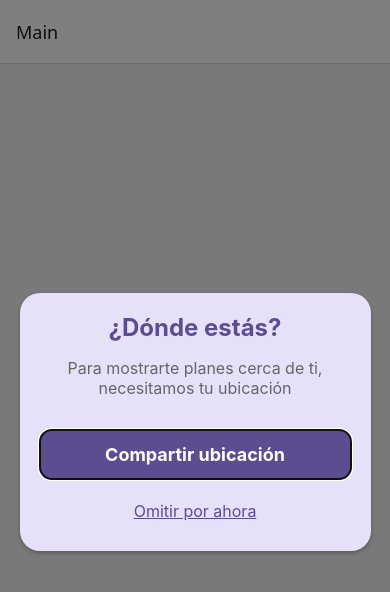
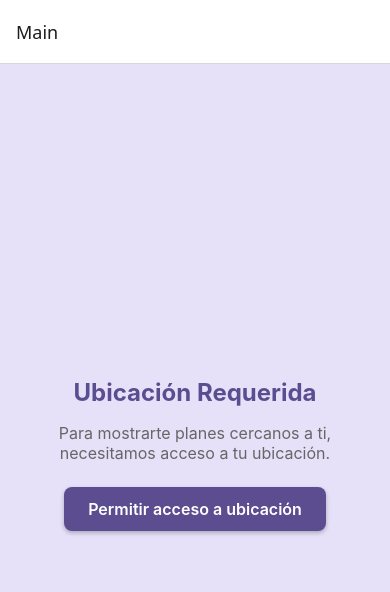
Before and after one commit to Leojgp/ApenMeet, a React Native app: screen /Main in a window 390 px wide. Shown: the top 592 px of the page. Built offline with nearby package versions, Linux system fonts and the light colour scheme.

Commit message:
Fixing location errores and sign up redirections as well as Plans renderization

```diff
--- a/src/components/auth/LocationRequest.tsx
+++ b/src/components/auth/LocationRequest.tsx
@@ -18,34 +18,27 @@ export default function LocationRequest({ onLocationSet }: LocationRequestProps)
   const requestLocationPermission = async () => {
     try {
       const { status } = await Location.requestForegroundPermissionsAsync();
-      if (status === 'granted') {
-        getCurrentLocation();
-      } else {
+      if (status !== 'granted') {
         Alert.alert(
-          'Permiso de ubicación denegado',
-          'Para usar esta función, necesitamos acceso a tu ubicación. ¿Quieres abrir la configuración para permitir el acceso?',
+          'Permiso de ubicación requerido',
+          'Necesitamos acceso a tu ubicación para mostrarte planes cercanos a ti.',
           [
             {
-              text: 'No',
-              style: 'cancel',
-              onPress: onLocationSet
+              text: 'Ir a Configuración',
+              onPress: () => Linking.openSettings(),
             },
             {
-              text: 'Sí, abrir configuración',
-              onPress: () => {
-                if (Platform.OS === 'ios') {
-                  Linking.openURL('app-settings:');
-                } else {
-                  Linking.openSettings();
-                }
-              }
-            }
+              text: 'Cancelar',
+              style: 'cancel',
+            },
           ]
         );
+        return false;
       }
+      return true;
     } catch (error) {
-      console.log('Error requesting location permission:', error);
-      Alert.alert('Error', 'No se pudo solicitar el permiso de ubicación');
+      console.error('Error requesting location permission:', error);
+      return false;
     }
   };
 
@@ -68,12 +61,12 @@ export default function LocationRequest({ onLocationSet }: LocationRequestProps)
       const city = address?.city || '';
 
       const formData = new FormData();
-      formData.append('location', JSON.stringify({
-        city,
-        coordinates: [location.coords.longitude, location.coords.latitude]
-      }));
+      formData.append('location[city]', city);
+      formData.append('location[coordinates][]', String(location.coords.longitude));
+      formData.append('location[coordinates][]', String(location.coords.latitude));
 
-      await updateUser(formData);
+      const response = await updateUser(formData);
+      console.log('Location update response:', response);
 
       dispatch(setUser({
         ...currentUser,
@@ -92,94 +85,67 @@ export default function LocationRequest({ onLocationSet }: LocationRequestProps)
     }
   };
 
+  const handleRequestLocation = async () => {
+    const hasPermission = await requestLocationPermission();
+    if (hasPermission) {
+      await getCurrentLocation();
+    }
+  };
+
   return (
-    <Modal
-      animationType="slide"
-      transparent={true}
-      visible={true}
-      onRequestClose={() => {}}
-    >
-      <View style={styles.modalContainer}>
-        <View style={styles.modalContent}>
-          <Text style={styles.title}>¿Dónde estás?</Text>
-          <Text style={styles.description}>
-            Para mostrarte planes cerca de ti, necesitamos tu ubicación
+    <View style={styles.container}>
+      <Text style={styles.title}>Ubicación Requerida</Text>
+      <Text style={styles.message}>
+        Para mostrarte planes cercanos a ti, necesitamos acceso a tu ubicación.
       </Text>
       <TouchableOpacity
         style={styles.button}
-            onPress={requestLocationPermission}
+        onPress={handleRequestLocation}
         disabled={loading}
       >
         <Text style={styles.buttonText}>
-              {loading ? 'Obteniendo ubicación...' : 'Compartir ubicación'}
+          {loading ? 'Obteniendo ubicación...' : 'Permitir acceso a ubicación'}
         </Text>
       </TouchableOpacity>
-          <TouchableOpacity
-            style={styles.skipButton}
-            onPress={onLocationSet}
-            disabled={loading}
-          >
-            <Text style={styles.skipButtonText}>Omitir por ahora</Text>
-          </TouchableOpacity>
     </View>
-      </View>
-    </Modal>
   );
 }
 
 const styles = StyleSheet.create({
-  modalContainer: {
+  container: {
     flex: 1,
-    backgroundColor: 'rgba(0, 0, 0, 0.5)',
     justifyContent: 'center',
     alignItems: 'center',
-  },
-  modalContent: {
+    padding: 20,
     backgroundColor: '#E6E0F8',
-    borderRadius: 20,
-    padding: 20,
-    width: '90%',
-    alignItems: 'center',
-    shadowColor: '#000',
-    shadowOffset: {
-      width: 0,
-      height: 2
-    },
-    shadowOpacity: 0.25,
-    shadowRadius: 4,
-    elevation: 5
   },
   title: {
     fontSize: 24,
     fontWeight: 'bold',
     color: '#5C4D91',
     marginBottom: 16,
+    textAlign: 'center',
   },
-  description: {
+  message: {
     fontSize: 16,
     color: '#666',
     textAlign: 'center',
-    marginBottom: 32,
+    marginBottom: 24,
   },
   button: {
     backgroundColor: '#5C4D91',
-    borderRadius: 12,
-    paddingVertical: 14,
-    width: '100%',
-    alignItems: 'center',
-    marginBottom: 12,
+    paddingHorizontal: 24,
+    paddingVertical: 12,
+    borderRadius: 8,
+    elevation: 2,
+    shadowColor: '#000',
+    shadowOffset: { width: 0, height: 2 },
+    shadowOpacity: 0.25,
+    shadowRadius: 4,
   },
   buttonText: {
     color: '#fff',
-    fontSize: 18,
-    fontWeight: 'bold',
-  },
-  skipButton: {
-    padding: 10,
-  },
-  skipButtonText: {
-    color: '#5C4D91',
     fontSize: 16,
-    textDecorationLine: 'underline',
+    fontWeight: '600',
   },
 });
--- a/src/components/plans/cards/PlanCard.tsx
+++ b/src/components/plans/cards/PlanCard.tsx
@@ -1,7 +1,7 @@
 import React from 'react';
 import { View, Text, Image, StyleSheet, TouchableOpacity } from 'react-native';
 import { useNavigation } from '@react-navigation/native';
-import { Plan } from '../../models/Plan';
+import { Plan } from '../../../models/Plan';
 import { StackNavigationProp } from '@react-navigation/stack/lib/typescript/src/types';
 
 interface PlanCardProps {
--- a/src/hooks/auth/useSignUpForm.ts
+++ b/src/hooks/auth/useSignUpForm.ts
@@ -15,8 +15,8 @@ export interface SignUpFormState {
   profileImage: string | null;
 }
 
-export const useSignUpForm = () => {
-  const { handleRegister, loading, error } = useAuth({ navigation: null });
+export const useSignUpForm = (navigation?: any) => {
+  const { handleRegister, loading, error } = useAuth({ navigation });
 
   const [formState, setFormState] = useState<SignUpFormState>({
     username: '',
--- a/src/hooks/plans/usePlanDetails.ts
+++ b/src/hooks/plans/usePlanDetails.ts
@@ -1,4 +1,4 @@
-import { useState, useEffect } from 'react';
+import { useState, useEffect, useRef } from 'react';
 import { useJoinPlan } from './useJoinPlan';
 import { usePlansById } from './usePlansById';
 import { getCurrentUser } from '../../api/user/userApi';
@@ -10,15 +10,19 @@ export const usePlanDetails = (planId: string) => {
   const [isAdmin, setIsAdmin] = useState(false);
   const [showJoinRequest, setShowJoinRequest] = useState(false);
   const [currentUser, setCurrentUser] = useState<any>(null);
+  const userFetched = useRef(false);
 
   useEffect(() => {
     const fetchCurrentUser = async () => {
+      if (userFetched.current) return;
+
       try {
         const user = await getCurrentUser();
         setCurrentUser(user);
         if (plan && user) {
           setIsAdmin(plan.admins.some((a: any) => a._id === user._id));
         }
+        userFetched.current = true;
       } catch (err) {
         console.error('Error fetching current user:', err);
       }
--- a/src/hooks/user/useUser.ts
+++ b/src/hooks/user/useUser.ts
@@ -1,4 +1,4 @@
-import { useEffect } from 'react';
+import { useEffect, useRef } from 'react';
 import { useDispatch, useSelector } from 'react-redux';
 import { setUser } from '../../store/userSlice';
 import { getCurrentUser } from '../../api/user/userApi';
@@ -7,9 +7,12 @@ import { RootState } from '../../store';
 export const useUser = () => {
   const dispatch = useDispatch();
   const user = useSelector((state: RootState) => state.user);
+  const isInitialized = useRef(false);
 
   useEffect(() => {
     const loadUserData = async () => {
+      if (isInitialized.current) return;
+
       try {
         const data = await getCurrentUser();
         dispatch(setUser({
@@ -21,6 +24,7 @@ export const useUser = () => {
           interests: data.user.interests || [],
           profileImage: data.user.profileImage || null,
         }));
+        isInitialized.current = true;
       } catch (error) {
         console.error('Error loading user data:', error);
       }
--- a/src/screens/auth/SignUpScreen.tsx
+++ b/src/screens/auth/SignUpScreen.tsx
@@ -10,7 +10,7 @@ export default function SignUpScreen({ navigation }: any) {
     pickImage,
     loading,
     error
-  } = useSignUpForm();
+  } = useSignUpForm(navigation);
 
   return (
     <SafeAreaView style={styles.container}>
```
Also changed, not shown: src/App.tsx (+26 -1 lines), src/hooks/plans/usePlansById.ts (+12 -4 lines). Lines whose indentation alone changed are shown as unchanged.
